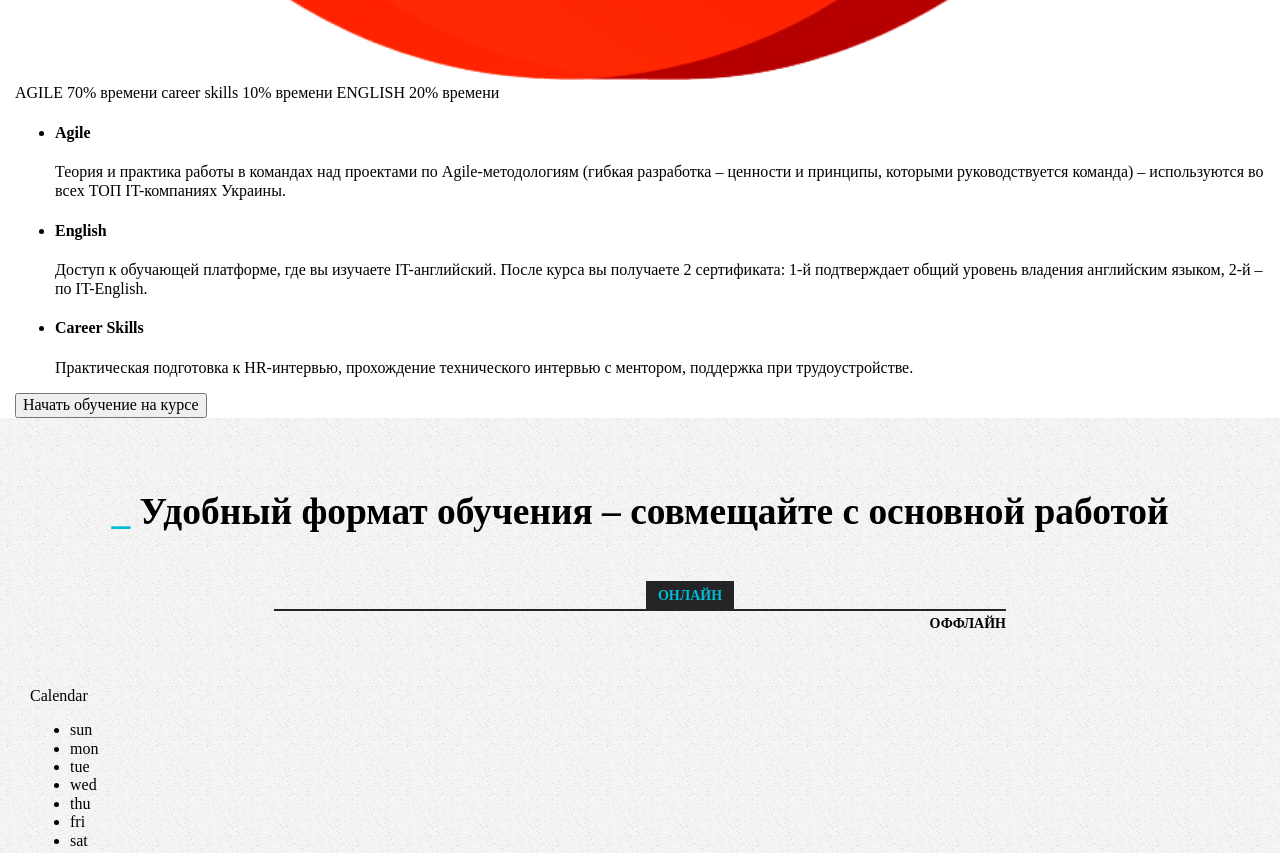
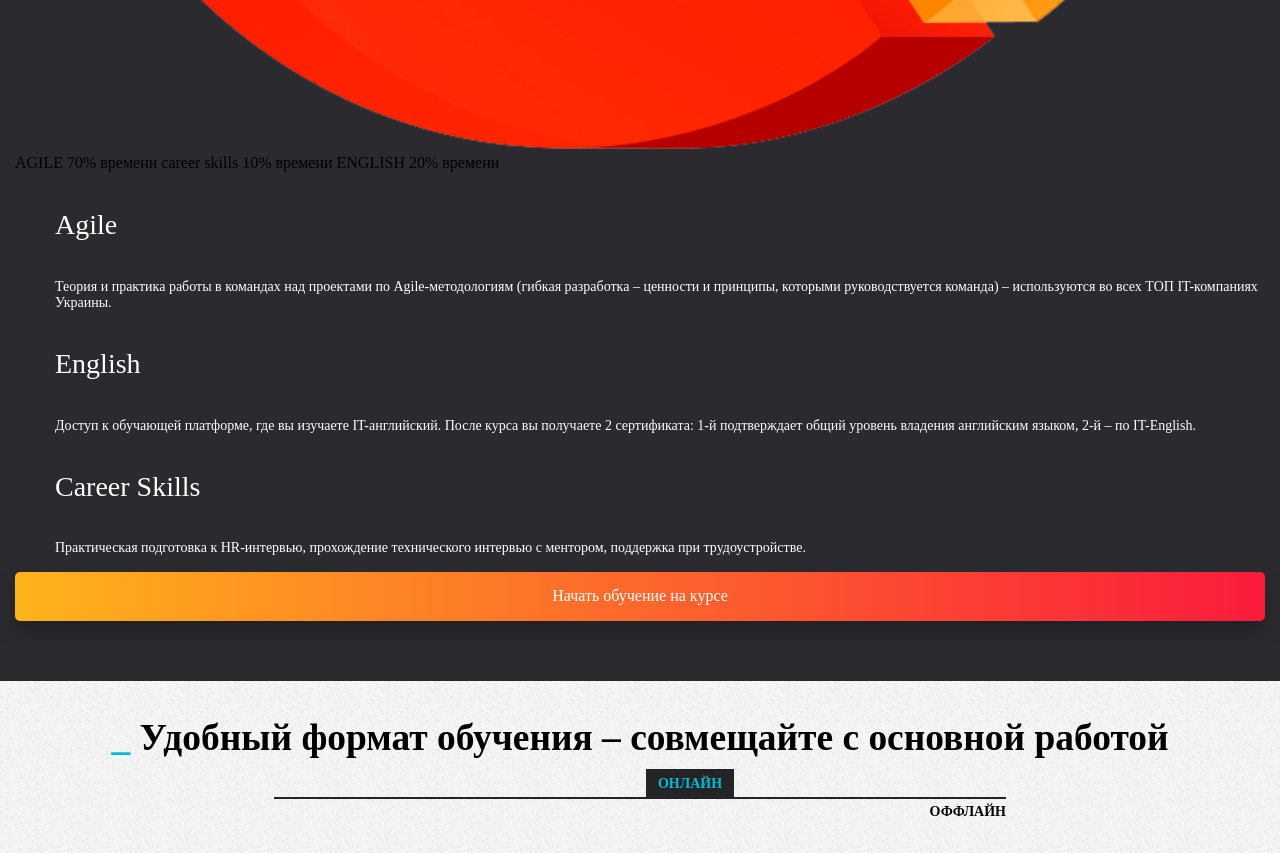
Before and after one commit to PixelPusher1992/project_ara, a plain HTML site: page index.html in a window 1280 px wide. Shown: the part 1260-2113 px from the top of the page. Drawn offline with Linux system fonts and the light colour scheme.

Commit message:
-- gitignore

```diff
--- a/css/styles.css
+++ b/css/styles.css
@@ -1,13 +1,52 @@
+h3 {
+    padding: 0;
+    margin: 0;
+}
+
 .main-wrapper {
     margin: 0 auto;
+    background-color: #2a2a2f;
 }
 
 .container-content {
-    padding: 0 15px;
+    padding: 0 15px 60px;
 }
-.chart__diagramm{
+
+.soft_skills{
+    text-align: center;
+    padding-top: 55px;
+    margin-bottom: 30px;
+}
+
+.heading {
+    text-transform: uppercase;}
+
+.heading__blue {
+    color: #00bcd4;
+}
+
+.heading__white{
+    color: #fff;
+}
+
+.chart__diagramm {
     width: 100%;
     height: auto;
+}
+
+.chart__description{
+    list-style: none;
+    color: #fff;
+}
+
+.chart__sector{
+    font-size: 28px;
+    font-weight: 400;
+}
+
+.chart__about{
+    font-size: 14px;
+    font-weight: 400;
 }
 
 
@@ -53,6 +92,28 @@
 
 .schedule-heading__sub .offline {
     text-align: right;
+}
+
+.heading__underline:after {
+    display: block;
+    content: " ";
+    width: 150px;
+    border-bottom: 2px solid rgb(255, 255, 255);
+    margin: auto;
+    margin-top: 20px;
+}
+
+.start_course{
+    border: none;
+    border-radius: 5px;
+    outline: none;
+    background: linear-gradient(to right, rgba(255,179,27,1) 0%, rgba(251,27,60,1) 100%);
+    width: 100%;
+    padding: 15px 0;
+    box-shadow: 0 12px 20px rgba(0, 0, 0, 0.21);
+    color: #fff;
+
+
 }
 
 .schedule-content {
--- a/index.html
+++ b/index.html
@@ -3,7 +3,7 @@
 
 <head>
     <meta charset="UTF-8">
-    <meta name="viewport" content="width=device-width">
+    <meta name="viewport" content="width=device-width, initial-scale=1.0">
     <meta http-equiv="X-UA-Compatible" content="ie=edge">
     <link rel="stylesheet" href="css/styles.css">
     <link rel="stylesheet" href="css/normalize.css">
@@ -13,10 +13,11 @@
 <body>
 <div class="main-wrapper">
     <div class="container-content">
-            <h3 class="soft_skills">
+        <h3 class="soft_skills heading__underline">
             <span class="heading heading__blue">_SOFT SKILLS – </span>
-                <span class="heading">это:</span>
+            <span class="heading heading__white">это:</span>
         </h3>
+
         <div class="chart">
             <img src="img/buble.png" class="chart__diagramm" alt="">
             <span class="chart__agile">AGILE 70% времени</span>
@@ -26,16 +27,19 @@
 
         <ul class="chart__description">
             <li>
-                    <h4>Agile</h4>
-                    <p>Теория и практика работы в командах над проектами по Agile-методологиям (гибкая разработка – ценности и принципы, которыми руководствуется команда) – используются во всех ТОП IT-компаниях Украины.</p>
+                <h4 class="chart__sector">Agile</h4>
+                <p class="chart__about" >Теория и практика работы в командах над проектами по Agile-методологиям (гибкая разработка – ценности
+                    и принципы, которыми руководствуется команда) – используются во всех ТОП IT-компаниях Украины.</p>
             </li>
             <li>
-                    <h4>English</h4>
-                    <p>Доступ к обучающей платформе, где вы изучаете IT-английский. После курса вы получаете 2 сертификата: 1-й подтверждает общий уровень владения английским языком, 2-й – по IT-English.</p>
+                <h4 class="chart__sector">English</h4>
+                <p class="chart__about" >Доступ к обучающей платформе, где вы изучаете IT-английский. После курса вы получаете 2 сертификата:
+                    1-й подтверждает общий уровень владения английским языком, 2-й – по IT-English.</p>
             </li>
             <li>
-                    <h4>Career Skills</h4>
-                    <p>Практическая подготовка к HR-интервью, прохождение технического интервью с ментором, поддержка при трудоустройстве.</p>
+                <h4 class="chart__sector">Career Skills</h4>
+                <p class="chart__about">Практическая подготовка к HR-интервью, прохождение технического интервью с ментором, поддержка при
+                    трудоустройстве.</p>
             </li>
         </ul>
 
```
Lines whose indentation alone changed are shown as unchanged.
